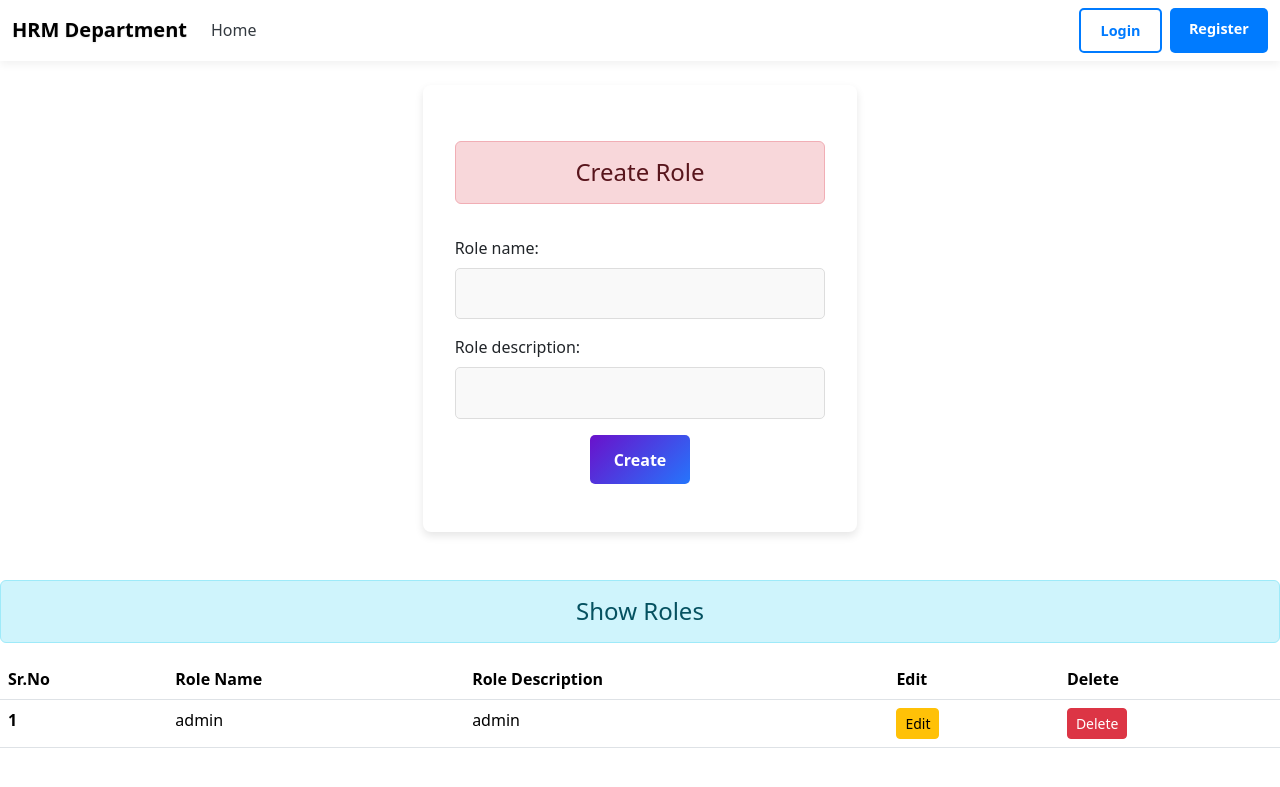
After one commit to Aadityabandhane/HRM_Project, a Django app: page /roles/ in a window 1280 px wide. The commit adds this page. Shown: the top 787 px of the page. Run offline with Django 5.2, Linux system fonts and the light colour scheme; tables that the repository leaves empty hold one stand-in row (values such as "Sample post"); some libraries are stand-ins or nearby versions.

Commit message:
roll commit

```diff
--- a/HRM_Project/HRM_app/forms.py
+++ b/HRM_Project/HRM_app/forms.py
@@ -1,5 +1,5 @@
 from django import forms
-from .models import Department
+from .models import Department,Roles
 from django.contrib.auth.models import User
 from django.contrib.auth.forms import UserCreationForm,AuthenticationForm
 
@@ -60,3 +60,13 @@ class loginform(UserCreationForm):
             'username':forms.TextInput(attrs={'class':'form-control'}),
             'password':forms.PasswordInput(attrs={'class':'form-control'}),
         }
+
+
+class Rolesform(forms.ModelForm):
+    class Meta:
+        model = Roles
+        fields = ['role_name','role_description']
+        widgets = {
+            'role_name' : forms.TextInput(attrs={'class':'form-control'}),
+            'role_description' : forms.TextInput(attrs={'class':'form-control'}),
+        }
--- a/HRM_Project/HRM_app/models.py
+++ b/HRM_Project/HRM_app/models.py
@@ -11,3 +11,12 @@ class Department(models.Model):
 
     def _str_(self):
         return self.department_name
+
+
+
+class Roles(models.Model):
+    role_name = models.CharField(max_length=100, blank=True,null=True)
+    role_description = models.TextField(blank=True,null=True)
+    created_at = models.DateTimeField(auto_now_add=True)
+    updated_at = models.DateTimeField(auto_now=True)
+    status = models.BooleanField(default=True)
--- a/HRM_Project/HRM_app/urls.py
+++ b/HRM_Project/HRM_app/urls.py
@@ -9,4 +9,7 @@ urlpatterns = [
      path('register/',views.register,name="register"),
      path('login/',views.logindetails,name="login"),
      path('logout1/',views.logout_details,name="logout1"),
+     path('roles/',views.roles,name="roles"),
+     path('deleterole/<int:id>/', views.deleterole, name='deleterole'),
+     path('updaterole/<int:id>/',views.updaterole,name='updaterole'),
 ]
--- a/HRM_Project/HRM_app/views.py
+++ b/HRM_Project/HRM_app/views.py
@@ -1,6 +1,6 @@
 from django.shortcuts import render,redirect,get_object_or_404
-from .forms import Departmentform,userauthenticationForm,registrationform
-from .models import Department
+from .forms import Departmentform,userauthenticationForm,registrationform,Rolesform
+from .models import Department,Roles
 from django.contrib.auth import authenticate,login,logout
 
 from django.contrib.auth.decorators import login_required
@@ -64,9 +64,6 @@ def delete_product(request, id):
     return redirect('add')
 
 
-
-
-
 def updateprod(request, id):
     # Safely get the department object or return a 404 if not found
     product = get_object_or_404(Department, id=id)
@@ -97,3 +94,49 @@ def register(request):
     else:
         RF=registrationform()
         return render(request,"register.html",{"RF":RF})
+
+
+def roles(request):
+    role = Roles.objects.filter(status=True)
+
+    if request.method == 'POST':
+        fm = Rolesform(request.POST)
+        if fm.is_valid():
+            dn=fm.cleaned_data['role_name']
+            dd=fm.cleaned_data['role_description']
+            reg = Roles(role_name=dn,role_description=dd)
+            reg.save()
+            fm = Rolesform()
+    else:
+        role = Roles.objects.filter(status=True)
+        fm = Rolesform()
+
+    return render(request, 'roles.html',{'form':fm, 'role':role})
+
+
+def deleterole(request, id):
+    deleterole = Roles.objects.get(id=id)
+    print('got', deleterole)
+    deleterole.status = False
+    deleterole.save()
+    print()
+    fm = Rolesform()
+    return redirect('roles')
+
+
+def updaterole(request, id):
+    # Safely get the department object or return a 404 if not found
+    role = get_object_or_404(Roles, id=id)
+
+    if request.method == "POST":
+        form = Rolesform(request.POST, request.FILES, instance=role)
+        if form.is_valid():
+            form.save()
+            return redirect('roles')
+        else:
+            # Return the form with errors to the template
+            return render(request, "updaterole.html", {"form": form})
+    else:
+        # Initialize the form with the existing product instance
+        form = Rolesform(instance=role)
+        return render(request, "updaterole.html", {"form": form})
--- a/HRM_Project/templates/navbar.html
+++ b/HRM_Project/templates/navbar.html
@@ -28,14 +28,17 @@
             <a class="nav-link text-red" id="menu" aria-current="page" href="{% url 'add' %}">Dashboard</a>
           </li>
           <li class="nav-item">
-            <span class="navbar-text">Admin: {{ request.user }}</span>
+            <a class="nav-link text-red" id="menu" aria-current="page" href="{% url 'roles' %}">Roles</a>
+          </li>
+          <li class="nav-item">
+            <span class="navbar-text">Welcome: {{ request.user }}</span>
           </li>
         {% elif user.is_authenticated %}
           <li class="nav-item">
             <a class="nav-link text-red" id="Register" href="#">Profile Edit</a>
           </li>
           <li class="nav-item">
-            <span class="navbar-text">User: {{ request.user }}</span>
+            <span class="navbar-text">Welcome: {{ request.user }}</span>
           </li>
         {% else %}
           <li class="nav-item">
--- /dev/null
+++ b/HRM_Project/templates/roles.html
@@ -0,0 +1,46 @@
+{% extends 'base.html' %}
+{% block content %}
+
+<div class="row">
+<div class="col-md-4"></div>
+    <div class="col-sm-4" id="Createdep">
+        <h4 class="text-center alert alert-danger mt-4">Create Role</h4>
+        <form action="" method="POST">
+            {% csrf_token %}
+            {{form.as_p}}
+            <input type="submit" class="btn btn-success" id="btncreate" value="Create">
+        </form>
+    </div>
+
+    <div class="col-sm-12 mt-5 mb-4">
+        <h4 class="text-center alert alert-info">Show Roles</h4>
+        {% if role %}
+            <table class="table table-hover">
+                <thead>
+                    <tr>
+                      <th scope="col">Sr.No</th>
+                      <th scope="col">Role Name</th>
+                      <th scope="col">Role Description</th>
+                      <th scope="col">Edit</th>
+                      <th scope="col">Delete</th>
+                    </tr>
+                  </thead>
+                  <tbody>
+                    {% for i in role %}
+                    <tr>
+                      <th scope="row">{{i.id}}</th>
+                      <td>{{i.role_name}}</td>
+                      <td>{{i.role_description}}</td>
+                      <td><a href="{% url 'updaterole' i.id %}" class="btn btn-warning btn-sm">Edit</a></td>
+                      <td><a href="{% url 'deleterole' i.id %}" class="btn btn-danger btn-sm">Delete</a></td>
+                    </tr>
+                    {% endfor %}
+                  </tbody>
+
+            </table>
+        {% else %}
+            <h4 class="text-center alert alert-info">No Records</h4>
+        {% endif %}
+    </div>
+</div>
+{% endblock content %}
```
Also changed, not shown: HRM_Project/templates/updaterole.html (added, +22 -0 lines), HRM_Project/HRM_app/migrations/0003_roles.py (added), 1 other file.
